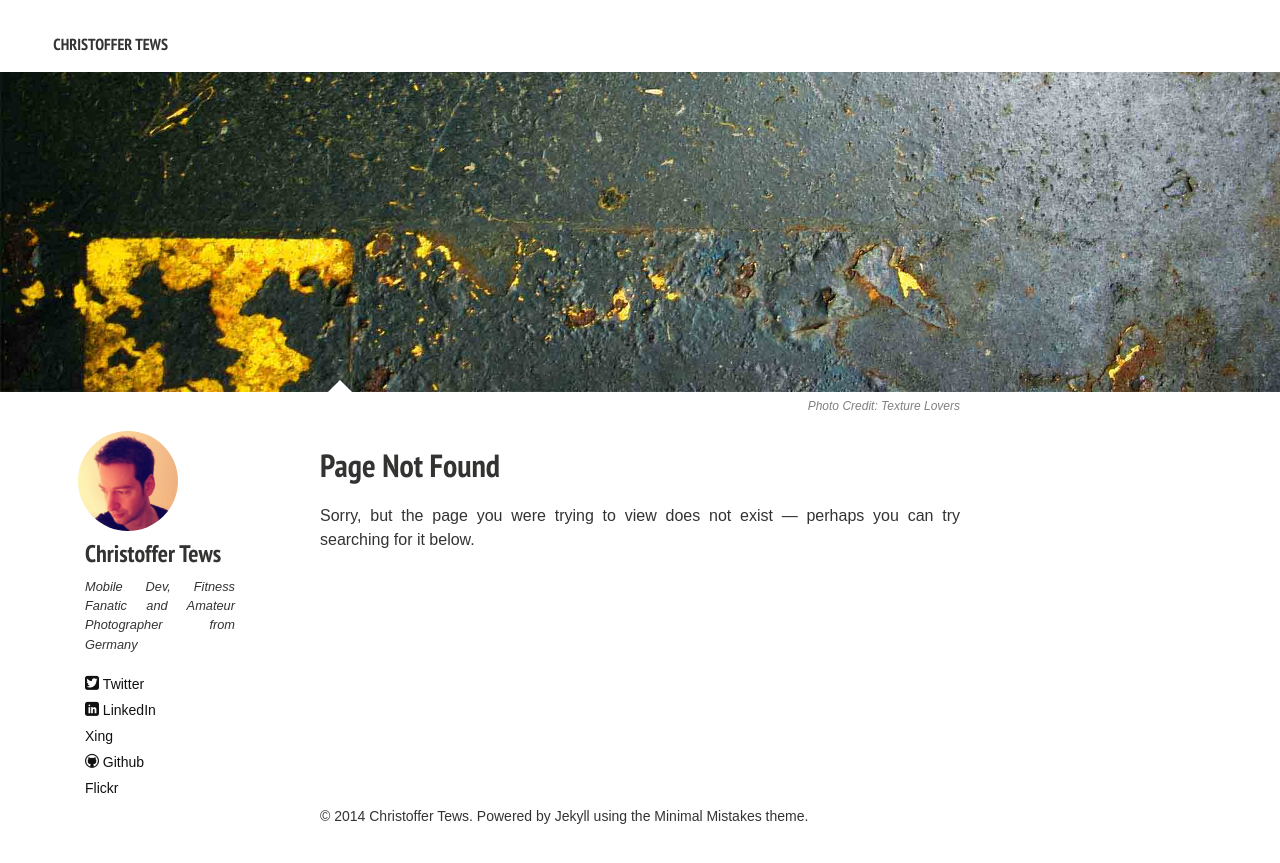
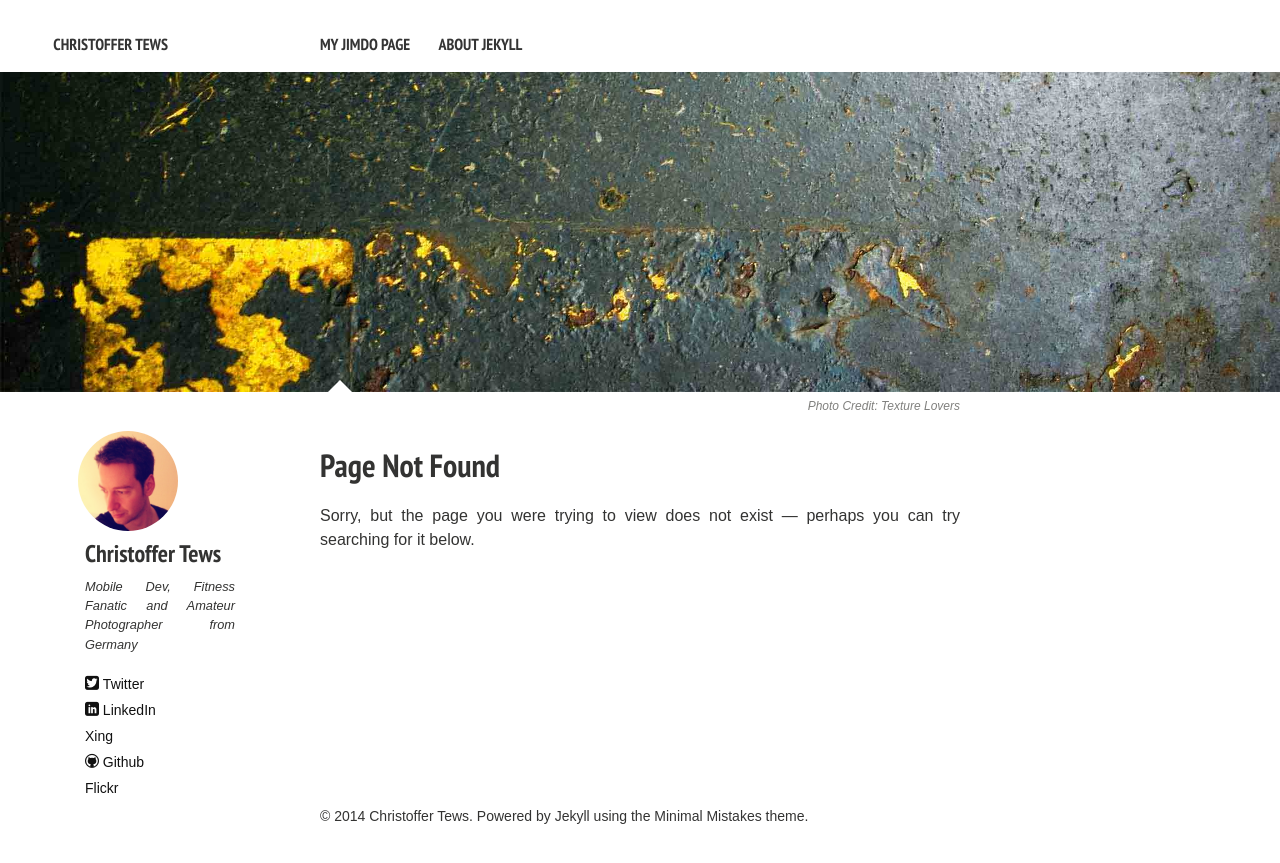
Before and after one commit to ctews/ctews.github.io, a Jekyll site: the page built from 404.md, in a window 1280 px wide. Shown: the top 863 px of the page. Built offline with Jekyll 4.4.1, drawn with Linux system fonts in a browser that asks for light colours; nearby versions of some CDN libraries.

```diff
--- a/_config.yml
+++ b/_config.yml
@@ -36,10 +36,12 @@ links:
   #  url: /about/
   #- title: Archive
   #  url: /posts/
-  #- title: Jimdo Page
-  #  url: http://ctews.de
-  #  external: true
-
+  - title: My Jimdo Page
+    url: http://ctews.de
+    external: true
+  - title: About Jekyll
+    url: http://jekyllrb.com/
+    external: true
 # http://en.wikipedia.org/wiki/List_of_tz_database_time_zones
 timezone:    Europe/Berlin
 future:      true
```
Also changed, not shown: index.md (+4 -1 lines), favicon.ico.
